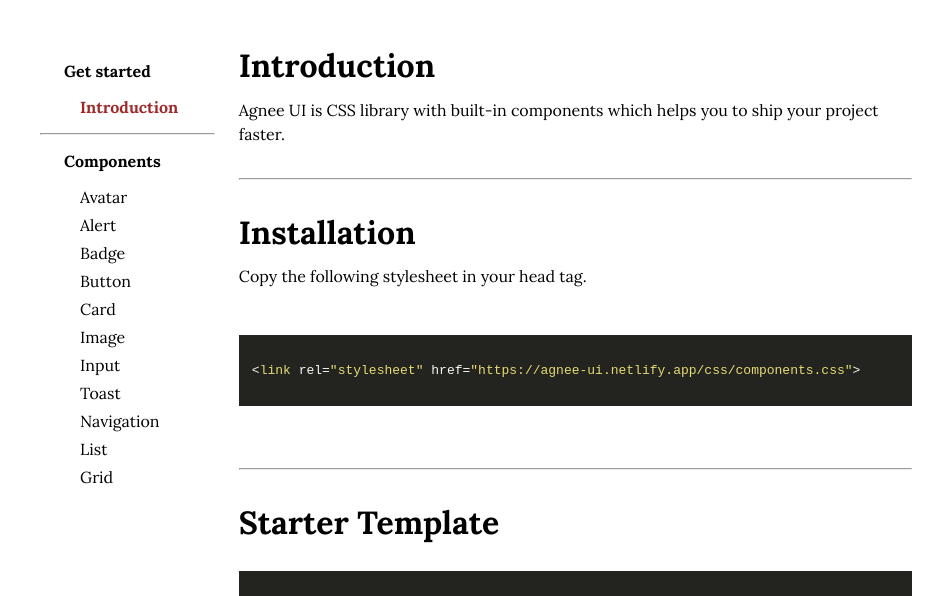
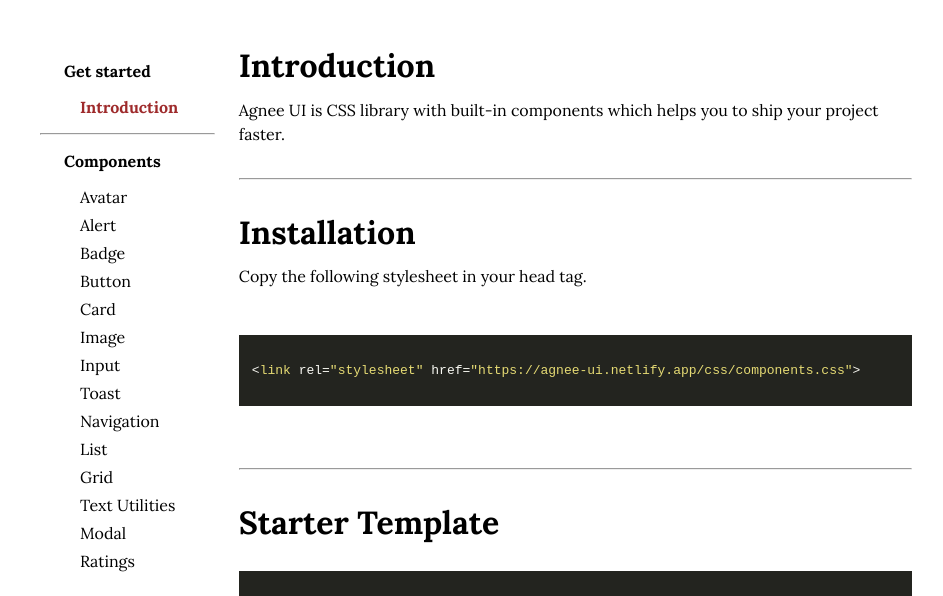
Before and after one commit to SomeEarth86/AgneeUI, a plain HTML site: page doc.html in a window 1280 px wide. Shown: the part 128-724 px from the top of the page, without its empty margins (176-1119 px from the left). Drawn offline with nearby package versions, Linux system fonts and the light colour scheme.

Commit message:
fix: links issue

```diff
--- a/doc.html
+++ b/doc.html
@@ -51,6 +51,9 @@
                 <li class="sidebar_links"><a href="./Components/navigation/navigation.html">Navigation</a></li>
                 <li class="sidebar_links"><a href="./Components/list/list.html">List</a></li>
                 <li class="sidebar_links"><a href="./Components/grid/grid.html">Grid</a></li>
+                <li class="sidebar_links"><a href="../text-utlities/text.html">Text Utilities</a></li>
+                <li class="sidebar_links"><a href="../modal/modal.html">Modal</a></li>
+                <li class="sidebar_links"><a href="../Ratings/ratings.html">Ratings</a></li>
             </ul>
         </aside>
 
```
